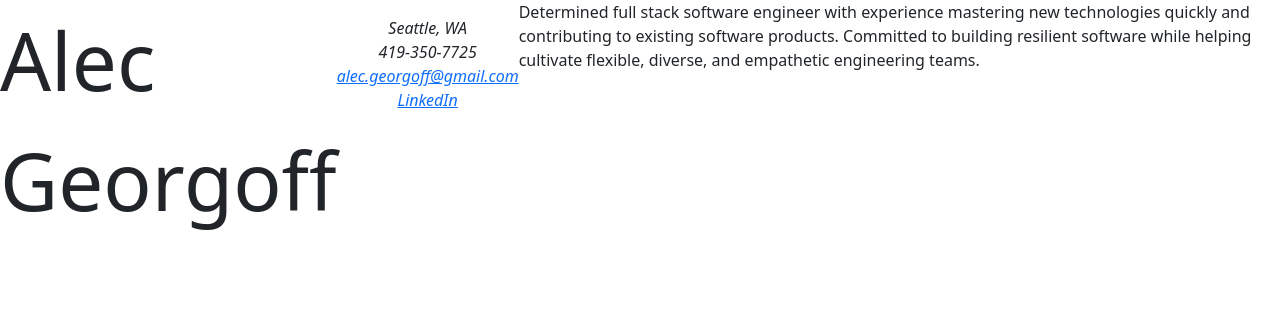
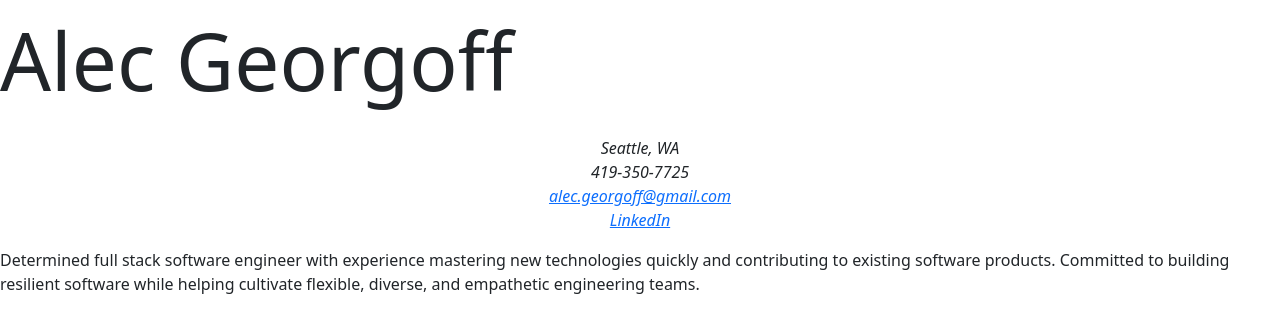
Before and after one commit to alec-georgoff/portfolio, a React (Create React App) app: page / in a window 1280 px wide. Shown: the top 332 px of the page. Built offline with nearby package versions, Linux system fonts and the light colour scheme.

Commit message:
Update div styling to be column direction.

```diff
--- a/src/routes/HomePage.tsx
+++ b/src/routes/HomePage.tsx
@@ -1,7 +1,7 @@
 import React from 'react';
 
 const HomePage = () => (
-    <>
+    <div>
         <div className="name-title">Alec Georgoff</div>
         <div className="personal-details">
             <em>Seattle, WA</em>
@@ -22,7 +22,7 @@ const HomePage = () => (
             products. Committed to building resilient software while helping
             cultivate flexible, diverse, and empathetic engineering teams.
         </section>
-    </>
+    </div>
 );
 
 export default HomePage;
--- a/src/styles/General.scss
+++ b/src/styles/General.scss
@@ -2,4 +2,5 @@
 
 div {
     display: flex;
+    flex-direction: column;
 }
```
